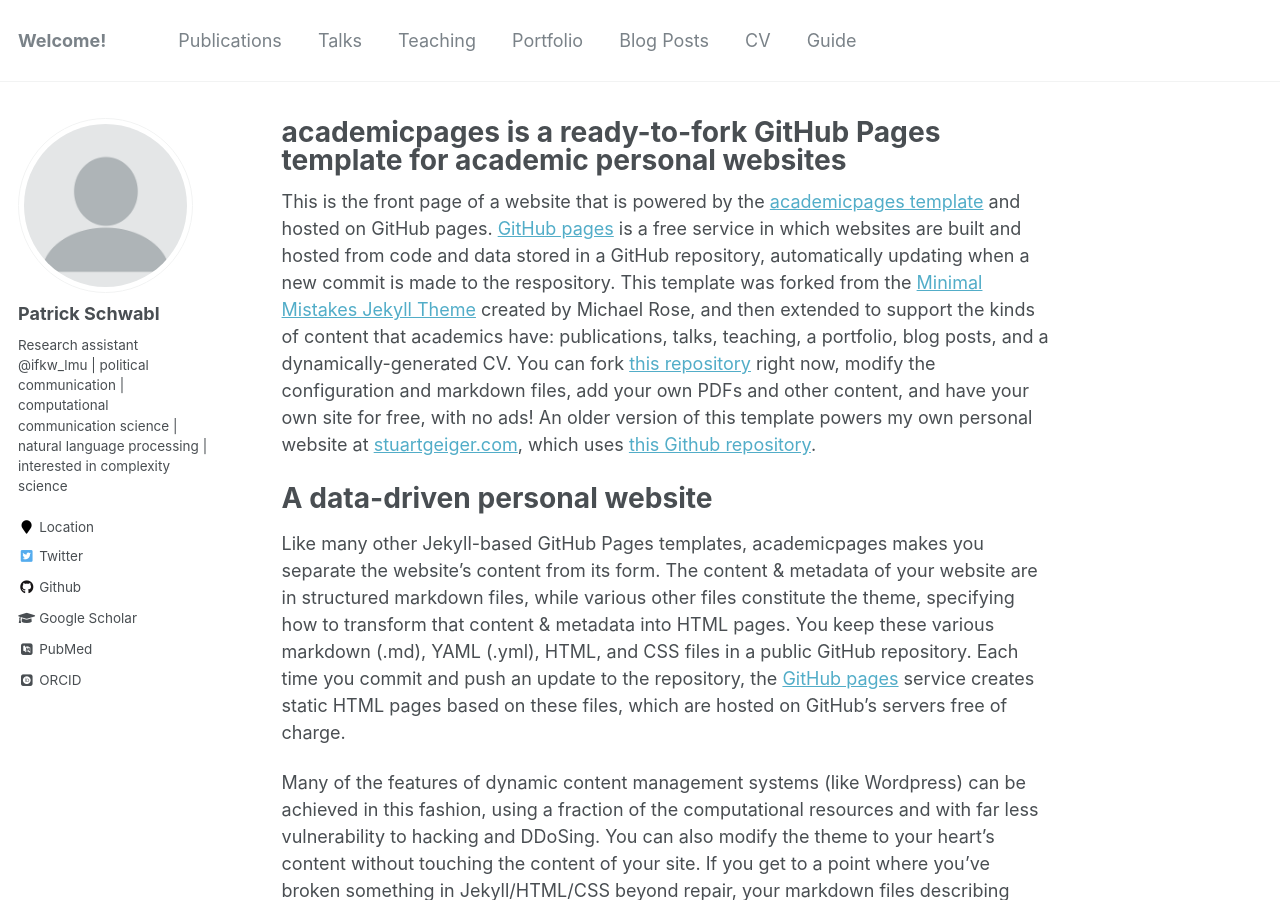
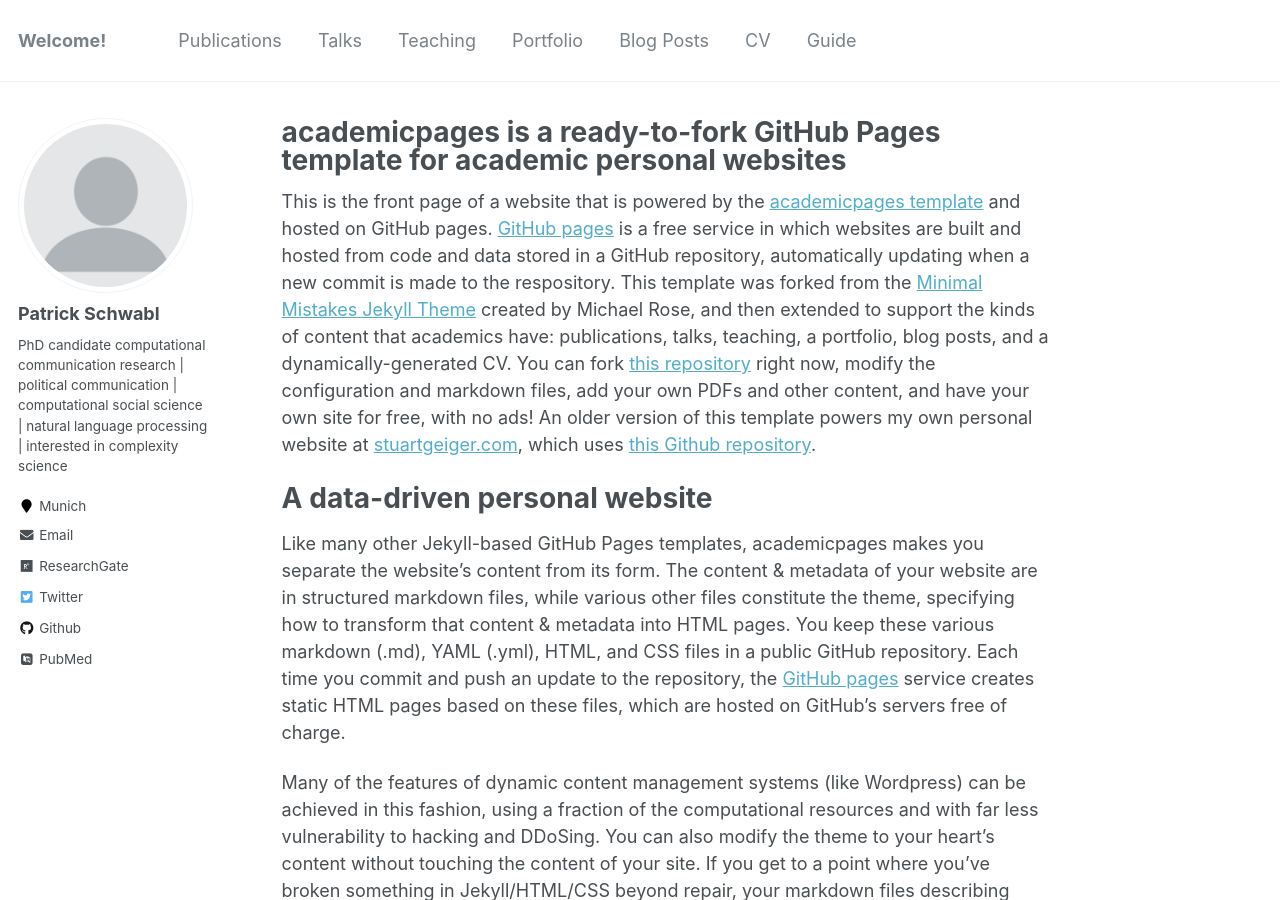
Before and after one commit to patschw/patschw.github.io, a Jekyll site: the page built from _pages/about.md, in a window 1280 px wide and 900 px high. Built offline with Jekyll 4.4.1, drawn with Linux system fonts in a browser that asks for light colours; some web fonts are replaced.

Commit message:
Initial commit

```diff
--- a/_config.yml
+++ b/_config.yml
@@ -82,13 +82,13 @@ analytics:
 author:
   name             : "Patrick Schwabl"
   avatar           : "profile.png"
-  bio              : "Research assistant @ifkw_lmu | political communication | computational communication science | natural language processing | interested in complexity science"
-  location         : "Location"
+  bio              : "PhD candidate \n computational communication research | political communication | computational social science | natural language processing | interested in complexity science"
+  location         : "Munich"
   employer         :
-  pubmed           : "https://www.ncbi.nlm.nih.gov/pubmed/?term=john+snow"
-  googlescholar    : "http://yourfullgooglescholarurl.com"
-  email            :
-  researchgate     :  # example: "https://www.researchgate.net/profile/yourprofile"
+  pubmed           : "#https://www.ncbi.nlm.nih.gov/pubmed/?term=john+snow"
+  googlescholar    : # "http://yourfullgooglescholarurl.com"
+  email            : "patrick.schwabl@ifkw.lmu.de"
+  researchgate     :  https://www.researchgate.net/profile/Patrick_Schwabl
   uri              :
   bitbucket        :
   codepen          :
@@ -96,20 +96,20 @@ author:
   flickr           :
   facebook         :
   foursquare       :
-  github           : "academicpages"
+  github           : "patschw"
   google_plus      :
   keybase          :
   instagram        :
   impactstory      : #"https://profiles.impactstory.org/u/xxxx-xxxx-xxxx-xxxx"
   lastfm           :
   linkedin         :
-  orcid            : "http://orcid.org/yourorcidurl"
+  orcid            : #"http://orcid.org/yourorcidurl"
   pinterest        :
   soundcloud       :
   stackoverflow    : # http://stackoverflow.com/users/123456/username
   steam            :
   tumblr           :
-  twitter          : "replacethistwitterhandle"
+  twitter          : "patrickschwabl"
   vine             :
   weibo            :
   xing             :
```
